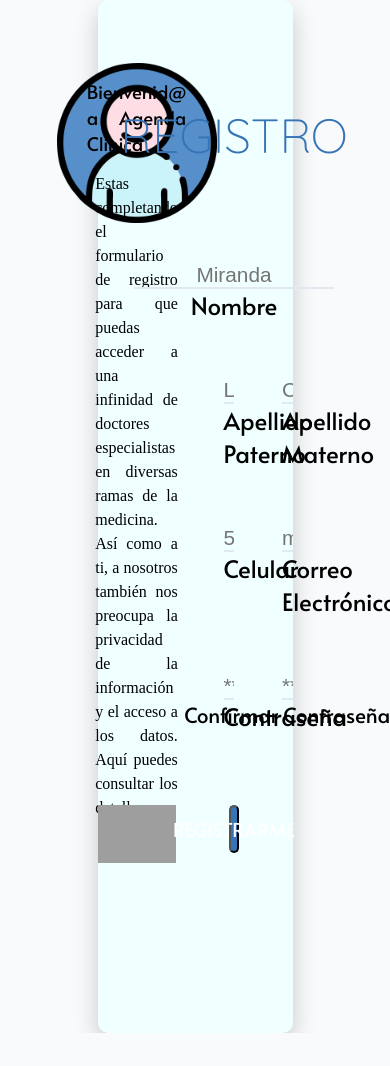
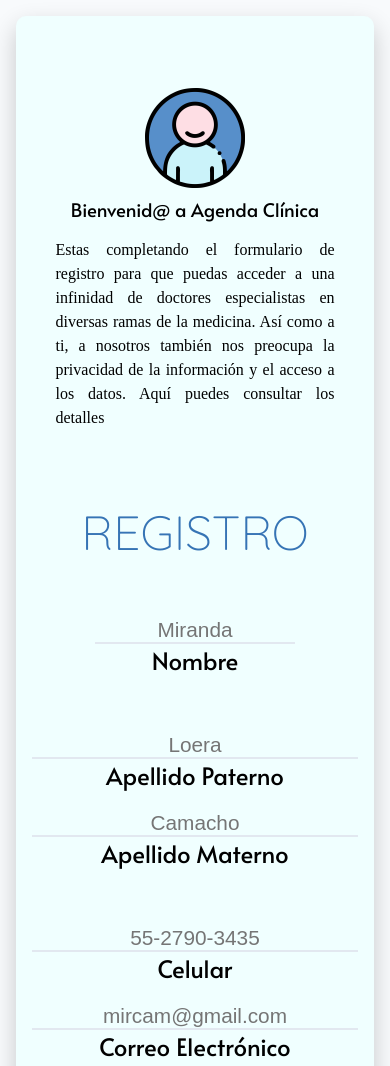
Before and after one commit to Azpil01/miDoc, a website: page public/register.html in a window 390 px wide. Shown: the top 1066 px of the page. Before the commit the page ends 1033 px from the top, so only its background shows below. Drawn offline with Linux system fonts and the light colour scheme; grey boxes are pictures that could not be loaded; a web font is replaced by a local one.

Commit message:
Add responsive styles for the registration.html

```diff
--- a/public/styles-registro.css
+++ b/public/styles-registro.css
@@ -274,3 +274,65 @@ body {
 .reg-btn:hover {
   background-color: var(--primary-hover);
 }
+
+
+
+@media screen and (max-width: 850px) {
+  body {
+    padding: 1rem;
+  }
+
+  /* Cambiamos el contenedor principal de filas a columna */
+  .form-container {
+    flex-direction: column;
+    width: 100%;
+    min-height: auto;
+  }
+
+  /* El panel izquierdo pasa arriba y ocupa todo el ancho */
+  .left-panel-registration-form {
+    width: 100%;
+    padding: 1.5rem;
+  }
+
+  /* Ocultamos elementos decorativos grandes en pantallas muy chicas si estorban, o los ajustamos */
+  .fondo-form {
+    display: none;
+  }
+
+  .icono-perfil {
+    width: 100px;
+    height: 100px;
+  }
+
+  /* El panel derecho ocupa todo el ancho */
+  .right-panel-registration-form {
+    width: 100%;
+    padding: 1.5rem 1rem;
+  }
+
+  /* Convertimos las filas dobles (Apellidos, Contraseñas, etc.) en columnas para celulares */
+  .second-row,
+  .third-row,
+  .final-row {
+    flex-direction: column;
+    gap: 1.2rem;
+  }
+
+  .first-item-second-row,
+  .second-item-second-row,
+  .first-item-third-row,
+  .second-item-third-row,
+  .first-item-final-row,
+  .second-item-final-row {
+    width: 100%;
+  }
+
+  .second-item-final-row label {
+    white-space: normal; /* Permite que el texto baje si es necesario en pantallas chicas */
+  }
+
+  .reg-btn {
+    width: 100%; /* Botón de ancho completo en celulares para mayor comodidad táctil */
+  }
+}
```
